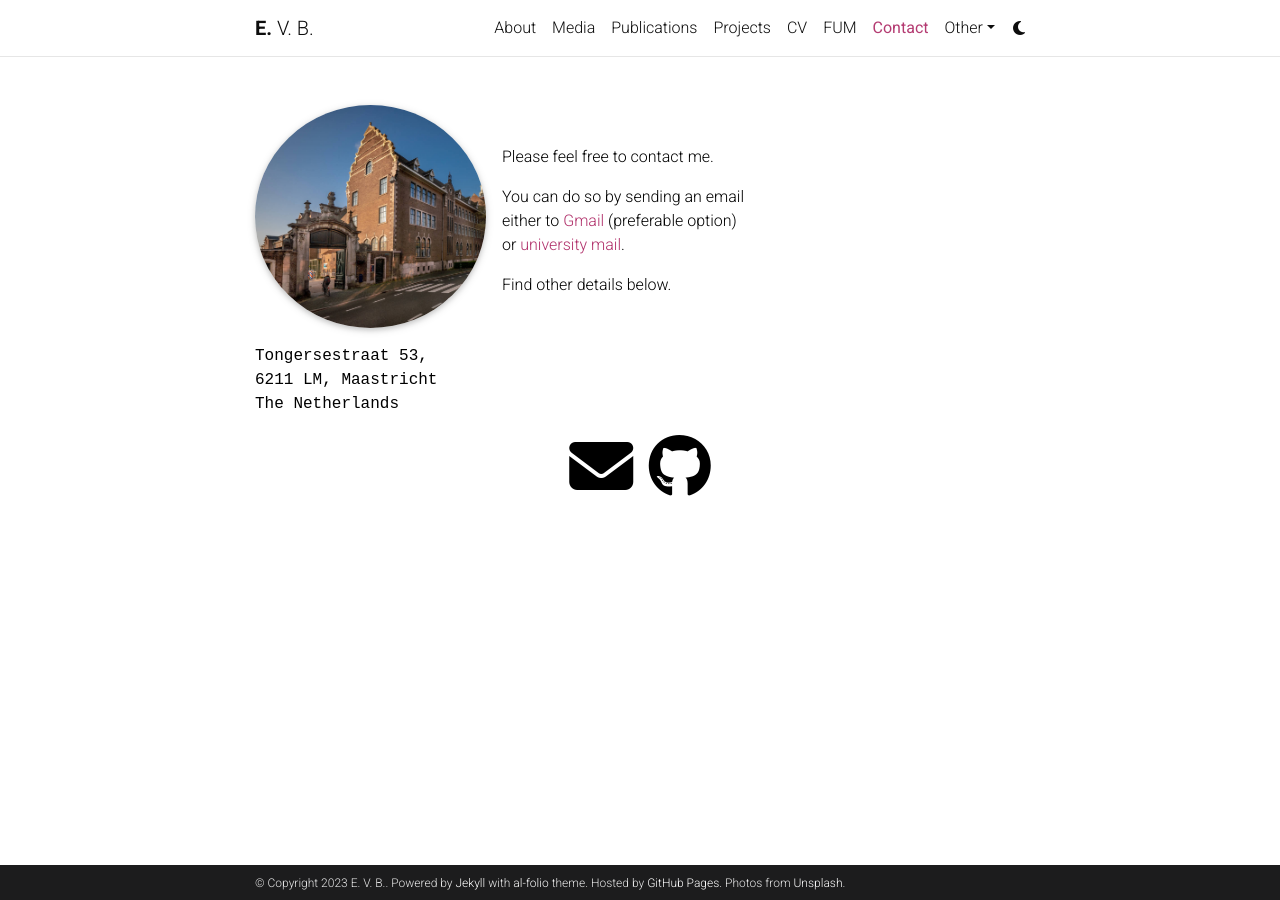
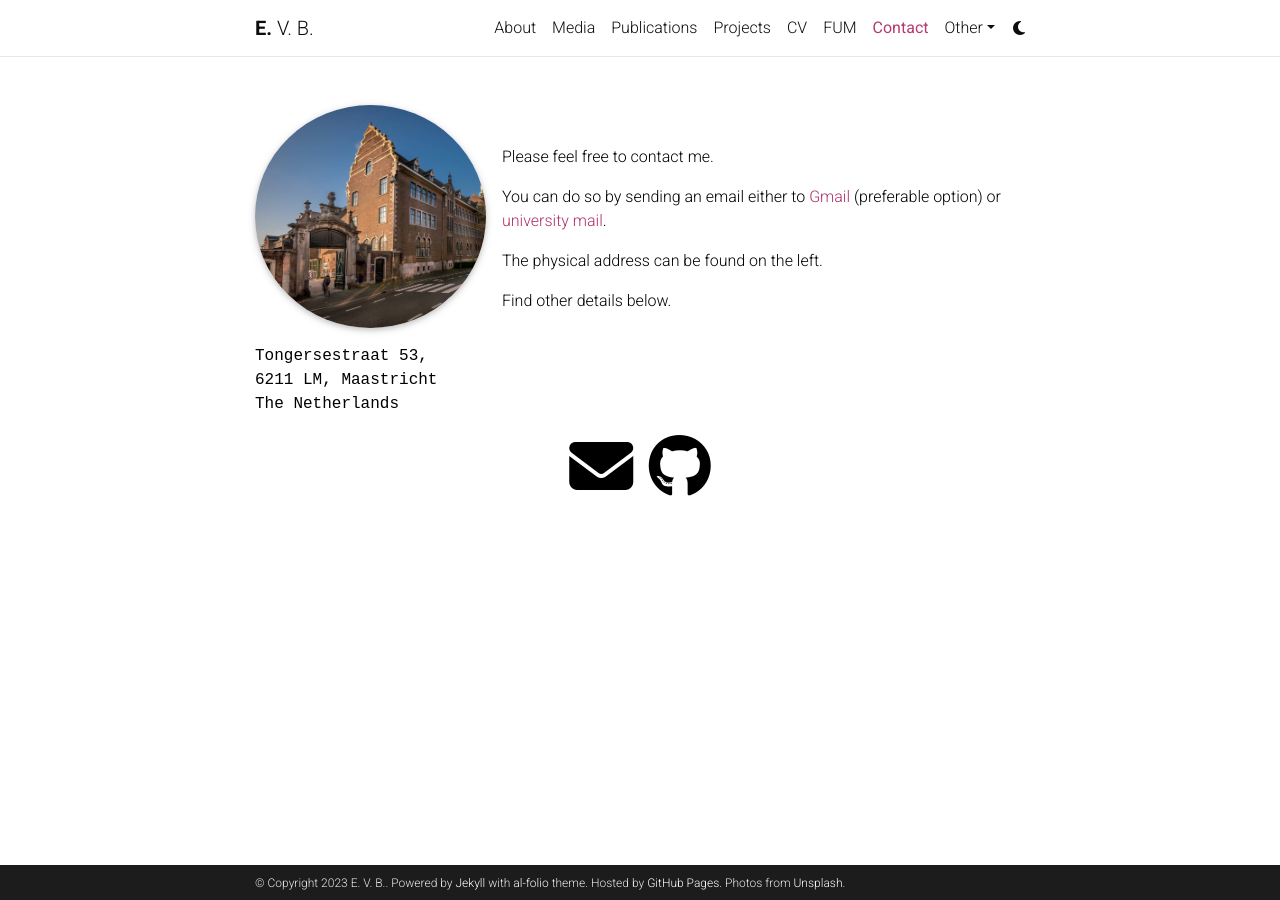
Before and after one commit to egorbronnikov/egorbronnikov.github.io, a Jekyll site: the page built from _pages/contact.md, in a window 1280 px wide. Built offline with Jekyll 4.4.1, drawn with Linux system fonts in a browser that asks for light colours; comment, search, counter and statistics services are not loaded; a style sheet for code colours, icons or effects is not loaded.

Commit message:
Update contact.md

```diff
--- a/_pages/contact.md
+++ b/_pages/contact.md
@@ -23,9 +23,8 @@
 
 Please feel free to contact me.
 
-You can do so by sending an email \
-either to [Gmail](mailto:e.v.bronnikov@gmail.com) (preferable option) \
-or [university mail](mailto:e.bronnikov@tilburguniversity.edu).
+You can do so by sending an email either to [Gmail](mailto:e.v.bronnikov@gmail.com) (preferable option) or [university mail](mailto:e.bronnikov@tilburguniversity.edu).
 
+The physical address can be found on the left.
 
 Find other details below.
```
